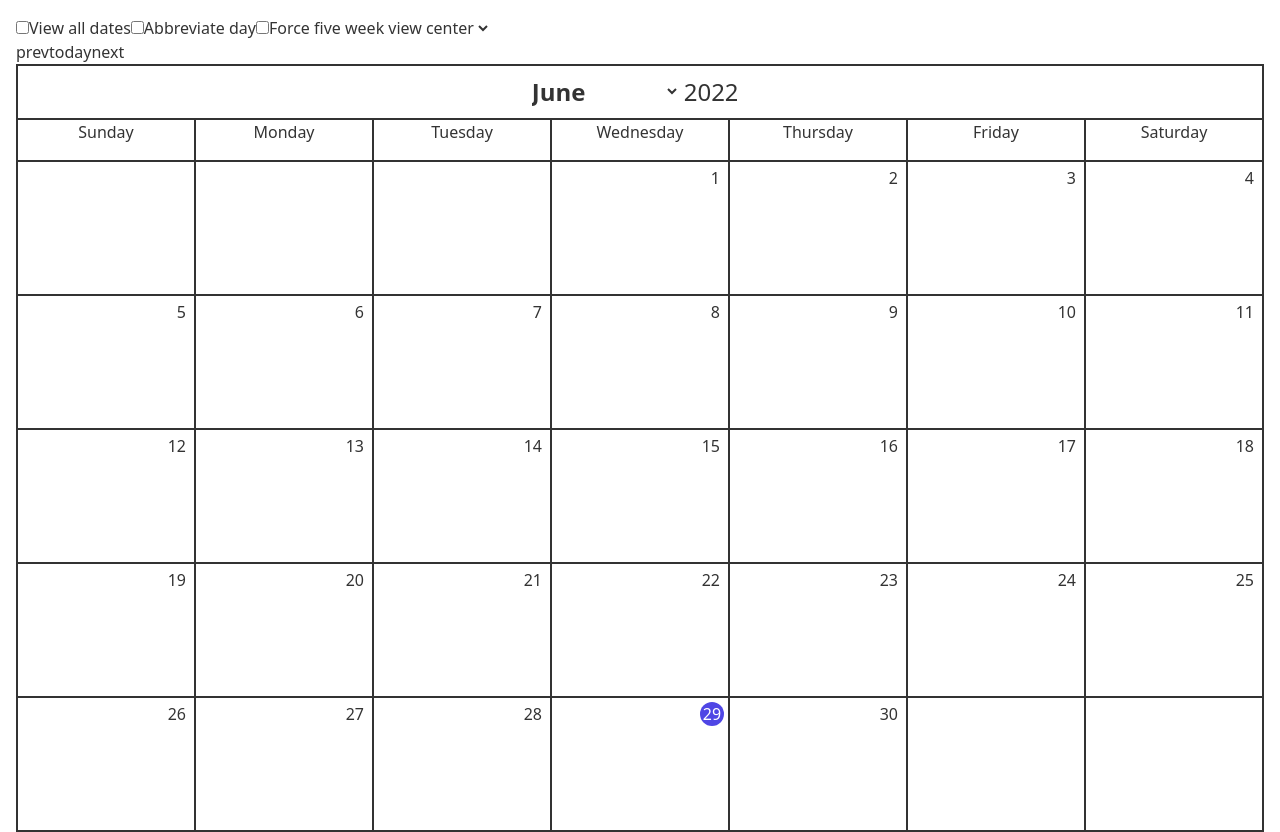
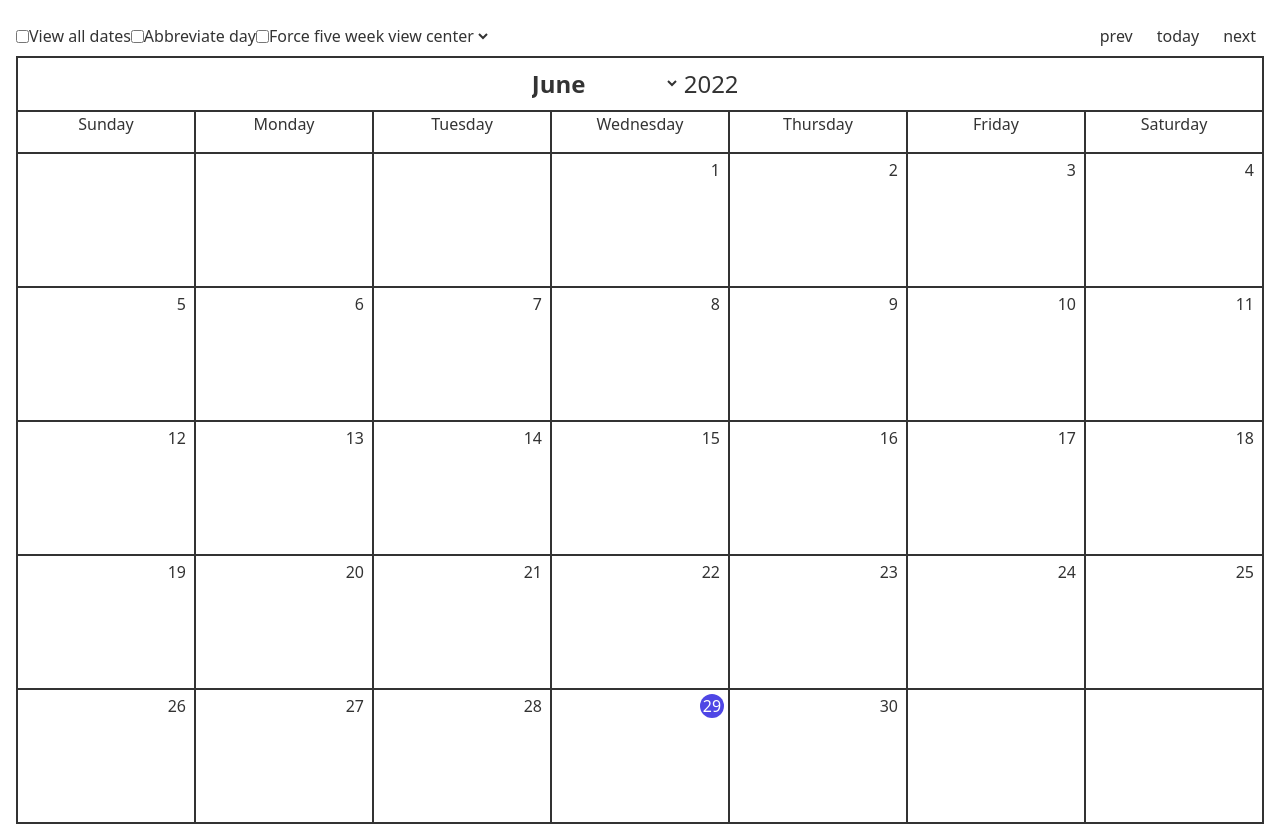
Before and after one commit to vlemoine/calendar.rocks, a Nuxt app: page / in a window 1280 px wide. Built offline with nearby package versions, Linux system fonts and the light colour scheme.

Commit message:
button component

```diff
--- a/app.vue
+++ b/app.vue
@@ -1,7 +1,8 @@
 <template>
   <NuxtLayout>
     <!-- Color mode: {{ $colorMode.value }} -->
-    <div class="print:hidden">
+    <div class="print:hidden flex items-center">
+      <i class="fa-solid fa-gear"></i>
       <input
         type="checkbox"
         name="allDates"
@@ -25,10 +26,10 @@
           {{ op }}
         </option>
       </select>
-      <div style="flex gap-2">
-        <button @click="prevMonth()">prev</button>
-        <button @click="goToToday()">today</button>
-        <button @click="nextMonth()">next</button>
+      <div class="ml-auto flex gap-2">
+        <Button @click="prevMonth()">prev</Button>
+        <Button @click="goToToday()">today</Button>
+        <Button @click="nextMonth()">next</Button>
       </div>
     </div>
     <Month
--- /dev/null
+++ b/components/Button.vue
@@ -0,0 +1,3 @@
+<template>
+  <button class="p-2 rounded"><slot></slot></button>
+</template>
```
